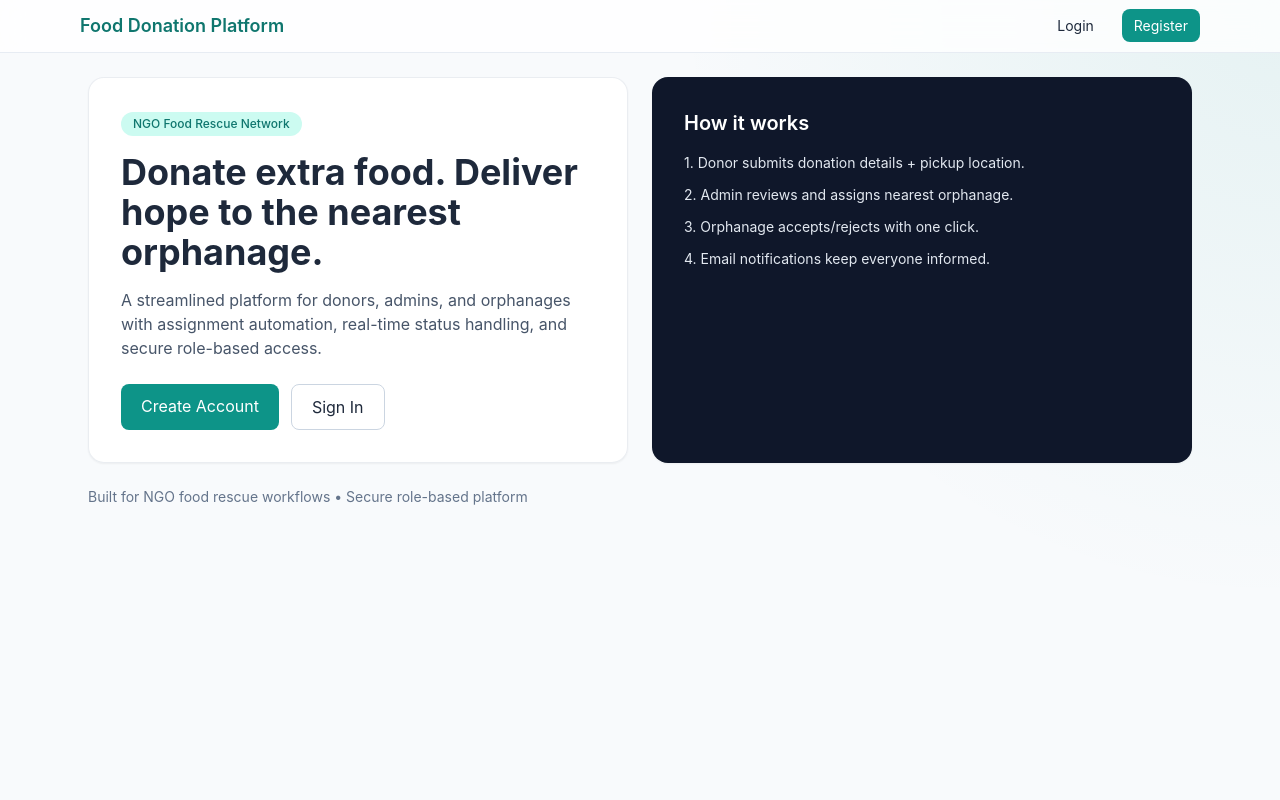
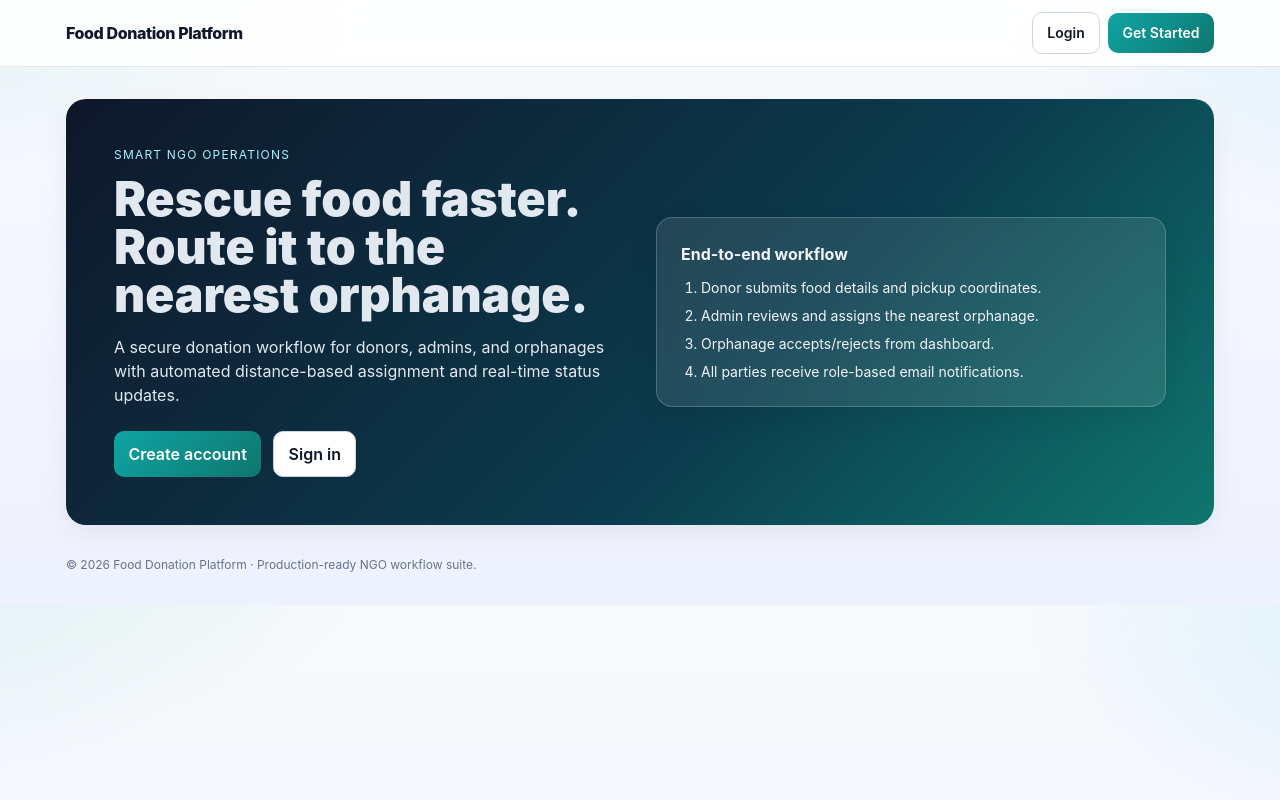
Before and after one commit to tester-6040/Food_Donation, a PHP site: page / in a window 1280 px wide. Run offline with PHP 8.4, Linux system fonts and the light colour scheme; some libraries are stand-ins or nearby versions.

Commit message:
Redesign entire UI with production-ready visual system and layouts

```diff
--- a/assets/css/app.css
+++ b/assets/css/app.css
@@ -1,22 +1,62 @@
 :root {
-  --brand: #0f766e;
-  --brand-dark: #115e59;
-  --bg-soft: #f8fafc;
+  --bg: #0b1220;
+  --card: #ffffff;
+  --text: #0f172a;
+  --muted: #64748b;
+  --brand: #0ea5a4;
+  --brand-dark: #0f766e;
 }
 
+* { box-sizing: border-box; }
+
 body {
-  font-family: Inter, ui-sans-serif, system-ui, -apple-system, Segoe UI, Roboto, Helvetica, Arial, "Apple Color Emoji", "Segoe UI Emoji";
-  background: radial-gradient(circle at top right, rgba(13,148,136,0.08), transparent 40%), var(--bg-soft);
+  font-family: Inter, ui-sans-serif, system-ui, -apple-system, Segoe UI, Roboto, Helvetica, Arial, sans-serif;
+  color: var(--text);
+  background:
+    radial-gradient(900px 500px at -10% -20%, rgba(14,165,164,.15), transparent 60%),
+    radial-gradient(700px 400px at 110% 0%, rgba(56,189,248,.15), transparent 55%),
+    linear-gradient(180deg, #f8fafc 0%, #eef2ff 100%);
 }
 
-.glass-card {
-  background: rgba(255, 255, 255, 0.9);
-  backdrop-filter: blur(6px);
-  border: 1px solid rgba(148, 163, 184, 0.2);
+.container-pro { max-width: 1180px; margin: 0 auto; }
+
+.panel {
+  background: rgba(255,255,255,.86);
+  border: 1px solid rgba(148,163,184,.24);
+  border-radius: 16px;
+  box-shadow: 0 10px 30px rgba(2,6,23,.06);
+  backdrop-filter: blur(8px);
 }
 
-.focus-ring:focus {
+.section-title { font-size: 1.4rem; font-weight: 700; letter-spacing: -.01em; }
+.subtle { color: var(--muted); }
+
+.input-pro {
+  width: 100%;
+  border: 1px solid #cbd5e1;
+  border-radius: 10px;
+  padding: .65rem .8rem;
+  background: #fff;
+}
+.input-pro:focus {
   outline: none;
-  box-shadow: 0 0 0 3px rgba(20, 184, 166, 0.25);
   border-color: #14b8a6;
+  box-shadow: 0 0 0 4px rgba(20,184,166,.2);
 }
+
+.btn { display:inline-flex; align-items:center; justify-content:center; gap:.4rem; border-radius:10px; padding:.62rem .9rem; font-weight:600; }
+.btn-brand { background: linear-gradient(135deg,#0ea5a4,#0f766e); color:#fff; }
+.btn-brand:hover { filter: brightness(.95); }
+.btn-dark { background:#0f172a; color:#fff; }
+.btn-soft { background:#fff; border:1px solid #cbd5e1; color:#0f172a; }
+
+.badge { font-size:.72rem; border-radius:999px; padding:.2rem .55rem; font-weight:700; text-transform:capitalize; }
+.badge-pending { background:#fef3c7; color:#92400e; }
+.badge-accepted { background:#dcfce7; color:#166534; }
+.badge-rejected { background:#fee2e2; color:#991b1b; }
+
+.hero {
+  background: linear-gradient(135deg,#0f172a,#0b3b4d 60%, #0f766e);
+  color: #e2e8f0;
+  border-radius: 20px;
+}
--- a/views/home.php
+++ b/views/home.php
@@ -1,22 +1,23 @@
 <?php $basePath = $app['base_path'] ?? ''; ?>
-<section class="grid lg:grid-cols-2 gap-6 items-stretch">
-    <div class="glass-card rounded-2xl p-8 shadow-sm">
-        <span class="inline-flex items-center rounded-full bg-teal-100 text-teal-700 px-3 py-1 text-xs font-medium mb-4">NGO Food Rescue Network</span>
-        <h1 class="text-3xl md:text-4xl font-bold leading-tight mb-4">Donate extra food. Deliver hope to the nearest orphanage.</h1>
-        <p class="text-slate-600 mb-6">A streamlined platform for donors, admins, and orphanages with assignment automation, real-time status handling, and secure role-based access.</p>
-        <div class="flex flex-wrap gap-3">
-            <a href="<?= htmlspecialchars($basePath . '/register', ENT_QUOTES, 'UTF-8') ?>" class="inline-block bg-teal-600 text-white px-5 py-2.5 rounded-lg hover:bg-teal-700">Create Account</a>
-            <a href="<?= htmlspecialchars($basePath . '/login', ENT_QUOTES, 'UTF-8') ?>" class="inline-block bg-white border border-slate-300 px-5 py-2.5 rounded-lg hover:bg-slate-50">Sign In</a>
-        </div>
+<section class="hero p-8 md:p-12 panel border-0">
+  <div class="grid lg:grid-cols-2 gap-8 items-center">
+    <div>
+      <p class="uppercase tracking-widest text-xs text-cyan-200 mb-3">Smart NGO Operations</p>
+      <h1 class="text-4xl md:text-5xl font-black leading-tight mb-4">Rescue food faster. Route it to the nearest orphanage.</h1>
+      <p class="text-slate-200 mb-6">A secure donation workflow for donors, admins, and orphanages with automated distance-based assignment and real-time status updates.</p>
+      <div class="flex flex-wrap gap-3">
+        <a href="<?= htmlspecialchars($basePath . '/register', ENT_QUOTES, 'UTF-8') ?>" class="btn btn-brand">Create account</a>
+        <a href="<?= htmlspecialchars($basePath . '/login', ENT_QUOTES, 'UTF-8') ?>" class="btn btn-soft">Sign in</a>
+      </div>
     </div>
-
-    <div class="rounded-2xl bg-slate-900 text-white p-8 shadow-sm">
-        <h2 class="text-xl font-semibold mb-4">How it works</h2>
-        <ul class="space-y-3 text-slate-200 text-sm">
-            <li>1. Donor submits donation details + pickup location.</li>
-            <li>2. Admin reviews and assigns nearest orphanage.</li>
-            <li>3. Orphanage accepts/rejects with one click.</li>
-            <li>4. Email notifications keep everyone informed.</li>
-        </ul>
+    <div class="panel p-6 bg-white/10 border-white/20 text-slate-100">
+      <h3 class="font-bold mb-3">End-to-end workflow</h3>
+      <ol class="list-decimal pl-5 space-y-2 text-sm">
+        <li>Donor submits food details and pickup coordinates.</li>
+        <li>Admin reviews and assigns the nearest orphanage.</li>
+        <li>Orphanage accepts/rejects from dashboard.</li>
+        <li>All parties receive role-based email notifications.</li>
+      </ol>
     </div>
+  </div>
 </section>
--- a/views/layouts/footer.php
+++ b/views/layouts/footer.php
@@ -1,8 +1,8 @@
 <?php $basePath = $app['base_path'] ?? ''; ?>
-</main>
-<footer class="max-w-6xl mx-auto px-4 md:px-6 pb-8 text-sm text-slate-500">
-    Built for NGO food rescue workflows • Secure role-based platform
-</footer>
-<script src="<?= htmlspecialchars($basePath . '/assets/js/validation.js', ENT_QUOTES, 'UTF-8') ?>"></script>
+  </main>
+  <footer class="container-pro px-4 pb-8 text-xs subtle">
+    © <?= date('Y') ?> Food Donation Platform · Production-ready NGO workflow suite.
+  </footer>
+  <script src="<?= htmlspecialchars($basePath . '/assets/js/validation.js', ENT_QUOTES, 'UTF-8') ?>"></script>
 </body>
 </html>
--- a/views/layouts/header.php
+++ b/views/layouts/header.php
@@ -14,22 +14,22 @@ $basePath = $app['base_path'] ?? '';
   <script src="https://cdn.tailwindcss.com"></script>
   <link rel="stylesheet" href="<?= htmlspecialchars($basePath . '/assets/css/app.css', ENT_QUOTES, 'UTF-8') ?>">
 </head>
-<body class="text-slate-800 min-h-screen">
-<nav class="sticky top-0 z-20 border-b border-slate-200/80 bg-white/80 backdrop-blur-md">
-    <div class="max-w-6xl mx-auto px-4 py-3 flex items-center justify-between">
-        <a href="<?= htmlspecialchars($basePath . '/', ENT_QUOTES, 'UTF-8') ?>" class="text-lg font-semibold text-teal-700">Food Donation Platform</a>
-        <div class="space-x-2 md:space-x-3 text-sm">
+<body>
+  <header class="sticky top-0 z-30 bg-white/85 backdrop-blur border-b border-slate-200">
+    <div class="container-pro px-4 py-3 flex items-center justify-between">
+      <a href="<?= htmlspecialchars($basePath . '/', ENT_QUOTES, 'UTF-8') ?>" class="text-slate-900 font-extrabold tracking-tight">Food Donation Platform</a>
+      <nav class="flex items-center gap-2 text-sm">
         <?php if ($user): ?>
-                <a class="px-3 py-2 rounded-lg hover:bg-slate-100" href="<?= htmlspecialchars($basePath . '/dashboard', ENT_QUOTES, 'UTF-8') ?>">Dashboard</a>
-                <a class="px-3 py-2 rounded-lg bg-slate-800 text-white hover:bg-slate-700" href="<?= htmlspecialchars($basePath . '/logout', ENT_QUOTES, 'UTF-8') ?>">Logout</a>
+          <a class="btn btn-soft" href="<?= htmlspecialchars($basePath . '/dashboard', ENT_QUOTES, 'UTF-8') ?>">Dashboard</a>
+          <a class="btn btn-dark" href="<?= htmlspecialchars($basePath . '/logout', ENT_QUOTES, 'UTF-8') ?>">Logout</a>
         <?php else: ?>
-                <a class="px-3 py-2 rounded-lg hover:bg-slate-100" href="<?= htmlspecialchars($basePath . '/login', ENT_QUOTES, 'UTF-8') ?>">Login</a>
-                <a class="px-3 py-2 rounded-lg bg-teal-600 text-white hover:bg-teal-700" href="<?= htmlspecialchars($basePath . '/register', ENT_QUOTES, 'UTF-8') ?>">Register</a>
+          <a class="btn btn-soft" href="<?= htmlspecialchars($basePath . '/login', ENT_QUOTES, 'UTF-8') ?>">Login</a>
+          <a class="btn btn-brand" href="<?= htmlspecialchars($basePath . '/register', ENT_QUOTES, 'UTF-8') ?>">Get Started</a>
         <?php endif; ?>
+      </nav>
     </div>
-    </div>
-</nav>
+  </header>
 
-<main class="max-w-6xl mx-auto p-4 md:p-6">
-    <?php if ($success): ?><div class="mb-4 rounded-xl border border-green-200 bg-green-50 text-green-800 px-4 py-3"><?= htmlspecialchars($success, ENT_QUOTES, 'UTF-8') ?></div><?php endif; ?>
-    <?php if ($error): ?><div class="mb-4 rounded-xl border border-red-200 bg-red-50 text-red-700 px-4 py-3"><?= htmlspecialchars($error, ENT_QUOTES, 'UTF-8') ?></div><?php endif; ?>
+  <main class="container-pro px-4 py-6 md:py-8">
+    <?php if ($success): ?><div class="mb-4 panel px-4 py-3 border-green-200 text-green-800"><?= htmlspecialchars($success, ENT_QUOTES, 'UTF-8') ?></div><?php endif; ?>
+    <?php if ($error): ?><div class="mb-4 panel px-4 py-3 border-red-200 text-red-700"><?= htmlspecialchars($error, ENT_QUOTES, 'UTF-8') ?></div><?php endif; ?>
```
Also changed, not shown: views/auth/login.php (+9 -9 lines), views/auth/register.php (+14 -12 lines), views/dashboard/admin.php (+21 -21 lines), views/dashboard/orphanage.php (+17 -13 lines), views/dashboard/user.php (+24 -20 lines). Lines whose indentation alone changed are shown as unchanged.
